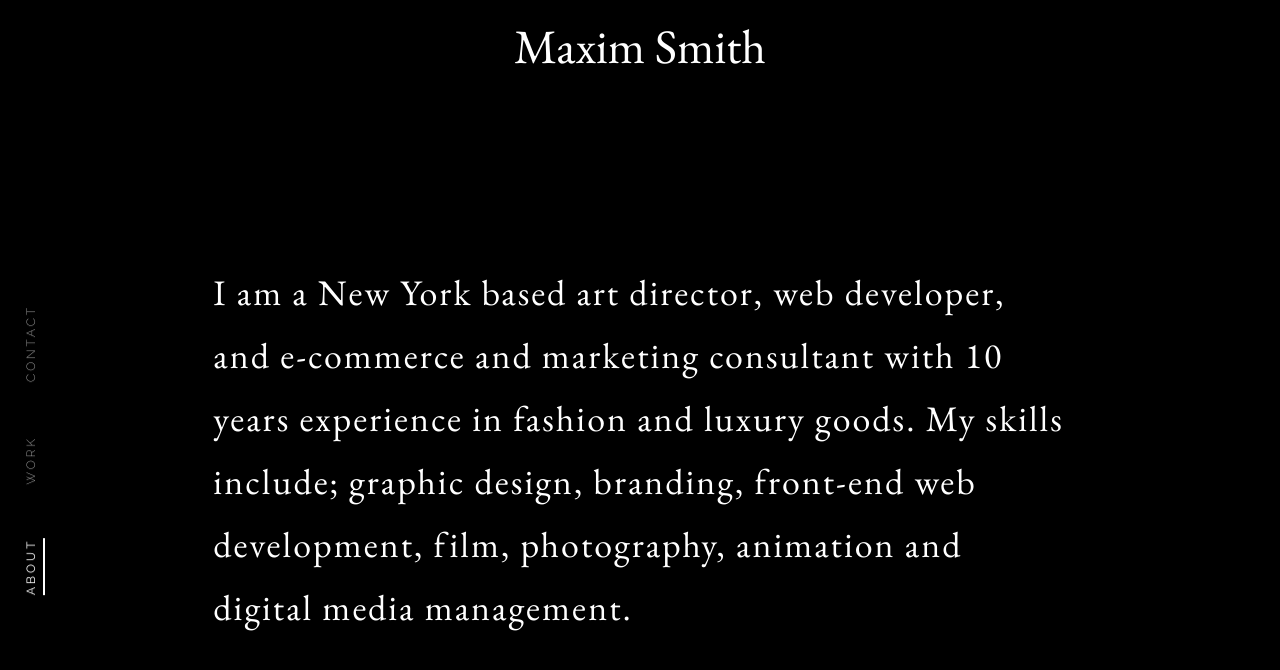
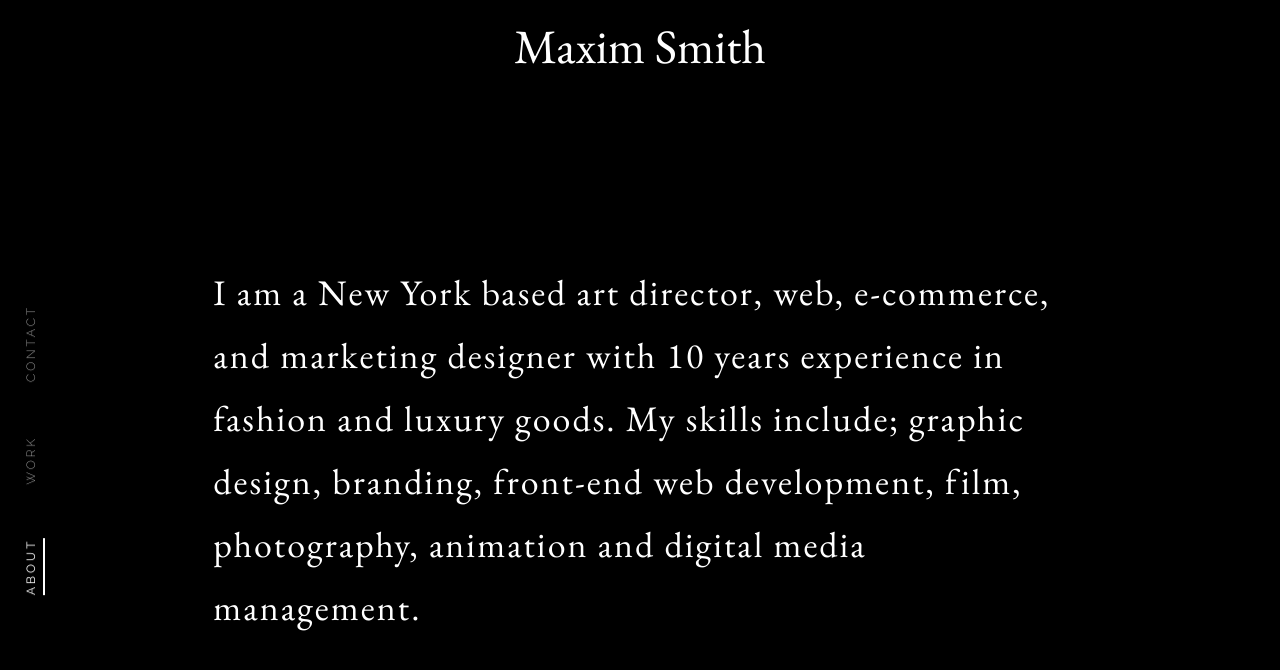
Before and after one commit to Maximsmith/Maximsmith, a Jekyll site: the page built from index.html, in a window 1280 px wide. Shown: the top 670 px of the page. Built offline with Jekyll 4.4.1, drawn with Linux system fonts in a browser that asks for light colours; nearby versions of some CDN libraries.

Commit message:
Update settings.yml

```diff
--- a/_data/settings.yml
+++ b/_data/settings.yml
@@ -36,7 +36,7 @@ seo:
 # NOTE: The avatar is defined in the all.sass document.
 
 blurb: >
-  I am a New York based art director, web developer, and e-commerce and marketing consultant with 10 years experience in fashion and luxury goods. My skills include; graphic design, branding, front-end web development, film, photography, animation and digital media management.
+  I am a New York based art director, web, e-commerce, and marketing designer with 10 years experience in fashion and luxury goods. My skills include; graphic design, branding, front-end web development, film, photography, animation and digital media management.
 skills:
 - {name: , value: ''}
 
```
